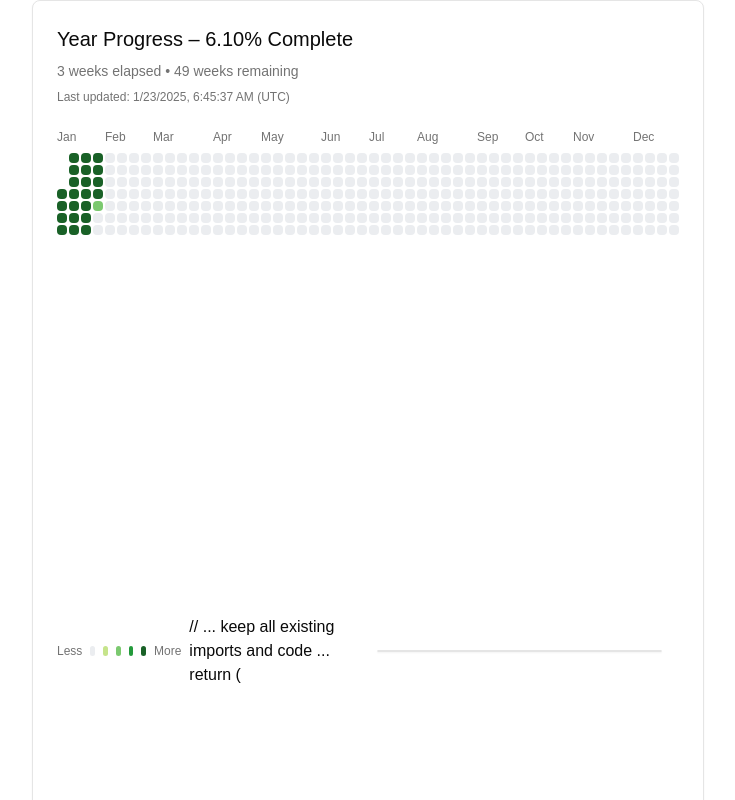
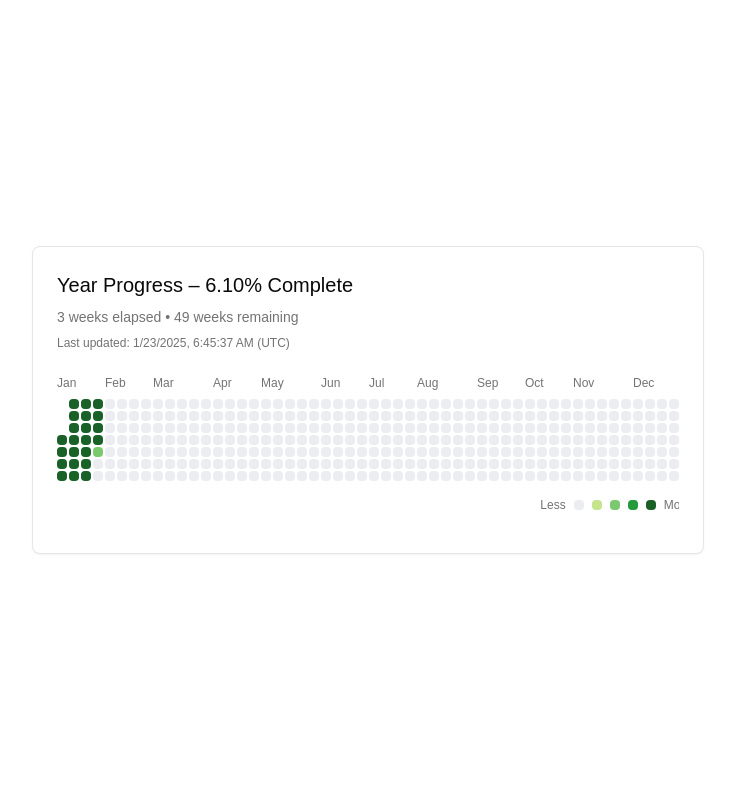
Before and after one commit to sriramkj07/Personalwebsite, a Next.js app: page /yeartracker in a window 1280 px wide. Shown: the top 800 px of the page, without its empty margins (272-1007 px from the left). Built offline with nearby package versions, Linux system fonts and the light colour scheme.

Commit message:
Update YearProgress.tsx

```diff
--- a/app/yeartracker/components/YearProgress.tsx
+++ b/app/yeartracker/components/YearProgress.tsx
@@ -214,7 +214,8 @@ export default function YearProgress() {
  const gridHeight = numRows * (cellSize + cellGap) - cellGap
 
  return (
-   <Card className="w-full max-w-2xl mx-auto bg-background text-foreground shadow-sm">
+   <div className="min-h-screen w-full flex items-center justify-center p-4">
+     <Card className="w-full max-w-2xl bg-background text-foreground shadow-sm">
        <CardContent className="p-4 sm:p-6" id="year-progress-container">
          <div className="space-y-2">
            <div className="text-lg sm:text-xl font-medium">
@@ -257,19 +258,11 @@ export default function YearProgress() {
                  />
                ))}
                <span className="text-xs text-muted-foreground">More</span>
-// ... keep all existing imports and code ...
-
-return (
-  <div className="min-h-screen w-full flex items-center justify-center p-4">
-    <Card className="w-full max-w-2xl bg-background text-foreground shadow-sm">
-      {/* Rest of the CardContent remains exactly the same */}
-    </Card>
-  </div>
-)
              </div>
            </div>
          </div>
        </CardContent>
      </Card>
+   </div>
  )
 }
```
Lines whose indentation alone changed are shown as unchanged.
